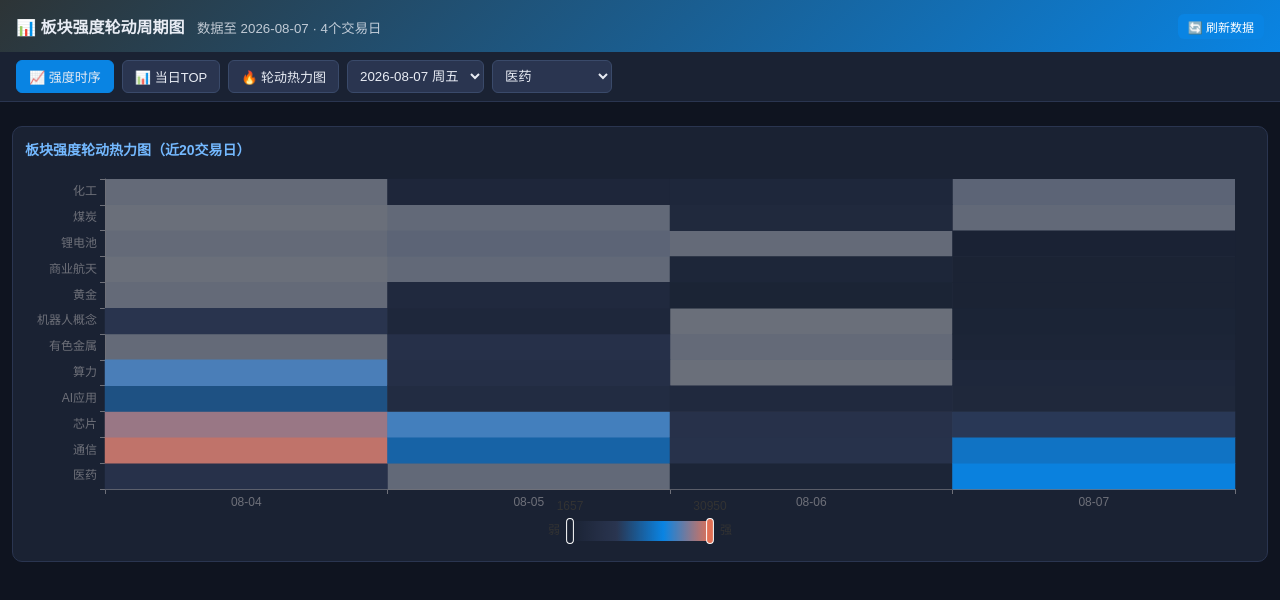
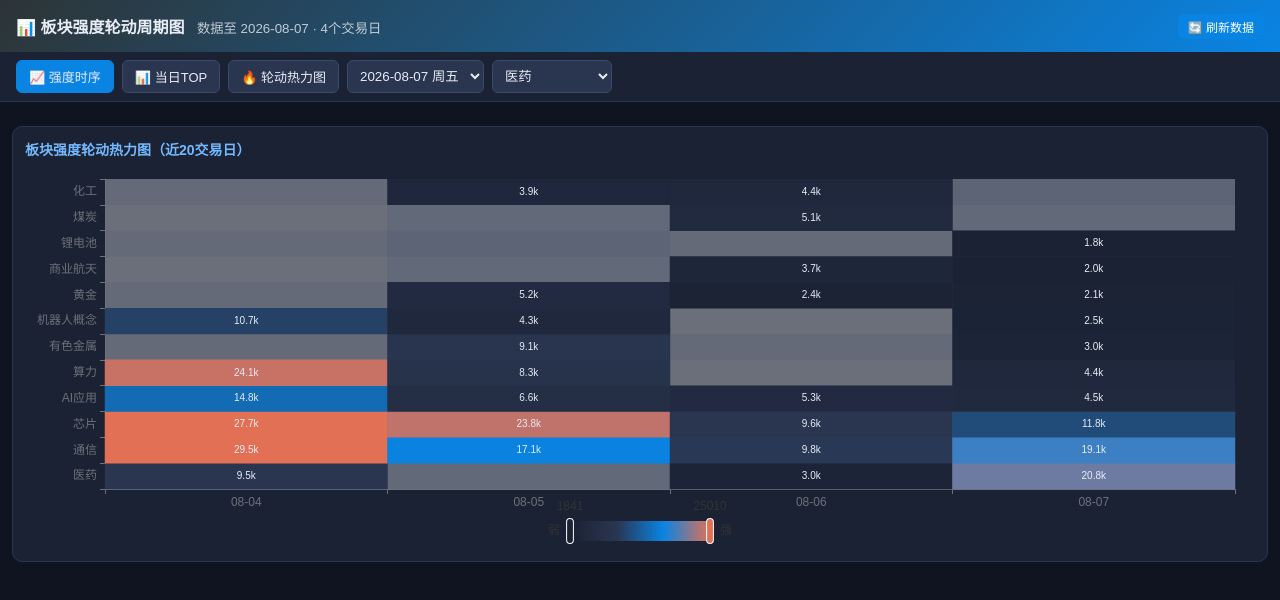
Before and after one commit to jhsxcn/stock-dashboard, a plain HTML site: page index.html in a window 1280 px wide. Both pictures are taken after a click on the button "🔥 轮动热力图". Drawn offline with nearby package versions, Linux system fonts and the light colour scheme.

```diff
--- a/index.html
+++ b/index.html
@@ -168,14 +168,15 @@
   [...dates].reverse().forEach(d=>Object.entries(DATA[d]).sort((a,b)=>a[1].rank-b[1].rank).forEach(([n,p])=>{if(!seen.has(n)&&names.length<12){names.push(n);seen.add(n);}}));
   const data = [];
   dates.forEach((d,di)=>{ names.forEach((n,ni)=>{ const p = DATA[d][n]; if(p) data.push([di,ni,p.score]); }); });
-  // 色阶动态适配数据范围(固定0~30000会让低分板块色块近乎不可见)
+  // 色阶动态适配: 用 90 分位作 max, 避免单天高分压制色阶(让所有天都有色差)
   const scores = data.map(d=>d[2]);
-  const vmin = Math.min(...scores) * 0.9, vmax = Math.max(...scores) * 1.05;
+  const sorted = [...scores].sort((a,b)=>a-b);
+  const vmin = sorted[0], vmax = sorted[Math.floor(scores.length*0.9)] * 1.05;
   chartH.setOption({ tooltip:{position:'top',formatter:function(pp){return `${pp.value[2]}`;}}, grid:{left:80,right:20,top:10,bottom:60},
     xAxis:{type:'category',data:dates.map(d=>d.slice(5)),splitArea:{show:true}},
     yAxis:{type:'category',data:names,splitArea:{show:true}},
     visualMap:{min:vmin,max:vmax,calculable:true,orient:'horizontal',left:'center',bottom:0,text:['强','弱'],inRange:{color:['#1a2233','#2a3550','#0984e3','#e17055']}},
-    series:[{type:'heatmap',data:data,label:{show:false}}] }, true);
+    series:[{type:'heatmap',data:data,label:{show:true,fontSize:10,color:'#e8ecf4',formatter:function(pp){return pp.value[2]>=1000?(pp.value[2]/1000).toFixed(1)+'k':''}}}] }, true);
   chartH.resize();
 }
 init(); load();
```
